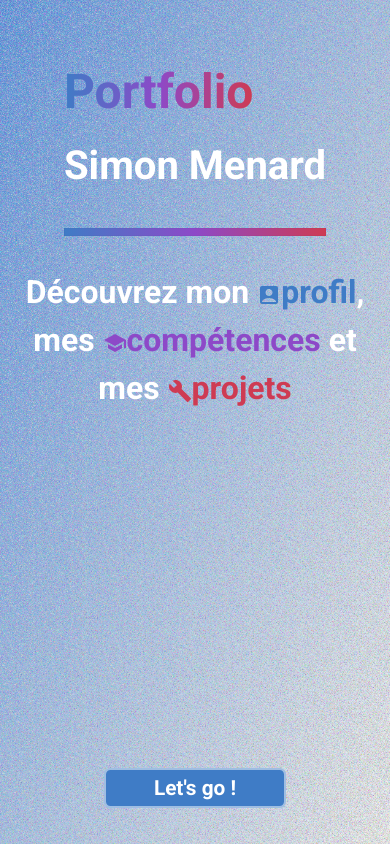
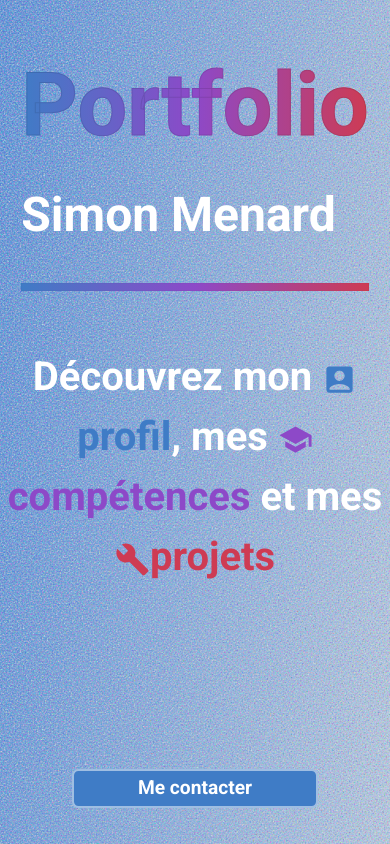
Before and after one commit to SimardCodeTard/portfolio_new, a Next.js app: page / in a window 390 px wide. Shown: the top 844 px of the page. Built offline with nearby package versions, Linux system fonts and the light colour scheme.

Commit message:
feat(landing, profile): profile on same page as lmanding, small style edits

```diff
--- a/app/globals.css
+++ b/app/globals.css
@@ -34,40 +34,45 @@ body {
   background-blend-mode: overlay;
 }
 
-* {
-  text-size-adjust: auto;
-}
-
 h1 {
-  font-size: 6rem;
+  font-size: 12rem;
   font-weight: 550;
 }
 
 h2 {
-  font-size: 2.5rem;
+  font-size: 4rem;
   font-weight: 550;
 }
 
 h3 {
-  font-size: 2rem;
-  font-weight: 500;
+  font-size: 3rem;
+  font-weight: 550;
 }
 
 b {
   color: var(--accent1);
 }
 
+.profile-link {
+color: var(--accent1);
+}
+.skills-link {
+color: var(--accent2);
+}
+.projects-link {
+color: var(--accent3);
+}
+
 button {
-  font-size: 1.3rem;
+  font-size: 2rem;
   font-weight: 600;
-  padding: .2rem 3rem;
+  padding: .2rem 4rem;
   border-radius: 0.4rem;
   background-color: var(--accent1);
   cursor: pointer;
   border: solid 1px rgba(var(--foreground-rgb), .2);
   transition: all 0.2s ease-out;
   box-shadow: 0 0 10px rgba(var(--accent1), 1);
-  height: 2.5rem;
   border: solid 2px rgba(255,255,255,0.5);
 }
 
@@ -90,7 +95,7 @@ button:active {
   background: linear-gradient(to right, var(--accent1), var(--accent2) 50%, var(--accent3));
   -webkit-background-clip: text;
   -webkit-text-fill-color: transparent;
-  /* -webkit-text-stroke: 1px rgba(0, 0, 0, 0.1); */
+  -webkit-text-stroke: 1px rgba(0, 0, 0, 0.1);
 }
 
 .vertical-separator {
@@ -107,18 +112,10 @@ button:active {
 
 .card {
   max-width: 90vw;
-  width: 52rem;
+  width: 70vw;
   border: solid 2px rgba(var(--accent1-rgb), 0.2);
   display: flex;
   flex-direction: column;
-  background:
-  /* url('/grain-filter-lg.svg'), */
-  linear-gradient(
-      to top left,
-      rgba(var(--accent2-rgb), .2) 50%,
-      /* RGBA(0, 0, 0, 0.2), */
-      transparent
-    );
   backdrop-filter: blur(5px);
   border-radius: 1rem;
   box-shadow: 0 0 20px rgba(0, 0, 0, .5);
@@ -133,12 +130,14 @@ button:active {
 
 .card-header {
   border-bottom: var(--card-separator);
-  height: var(--card-header-footer-height);
+  min-height: var(--card-header-footer-height);
 }
 
 .card-content {
   display: flex;
   flex-direction: row;
+  font-size: 1.3rem;
+  margin-bottom: 2rem;
 }
 
 .card-footer {
@@ -146,24 +145,50 @@ button:active {
   display: flex;
   justify-content: center;
   align-items: center;
-  height: var(--card-header-footer-height);
+  min-height: var(--card-header-footer-height);
 }
 
 a {
   color: var(--accent1);
   text-decoration: none;
-  font-size: 1.5rem;
   font-weight: 600;
 }
 
-@media screen and (max-width: 768px) {
+@media screen and (max-width: 600px) {
   h1 {
     font-size: 6rem;
   }
+  main > div {
+    align-items: center;
+  }
+  .button-wrapper {
+    margin-top: auto;
+    margin-bottom: 2rem;
+  }
 }
 
-@media screen and (max-width: 400px) {
+
+@media screen and (max-width: 500px) {
   h1 {
-    font-size: 3rem !important;
+    font-size: 5.5rem;
+    margin-top: 10% !important;
+  }
+
+  h2 {
+    font-size: 3rem;
+  }
+
+  h3 {
+    font-size: 2.5rem;
+  }
+
+  button {
+    font-size: 1.2rem;
   }
 }
+
+@media screen and (max-height: 700px) {
+    h3 {
+      margin-top: unset !important;
+    }
+}
--- a/app/page.css
+++ /dev/null
@@ -1,33 +0,0 @@
-h3 {
-    font-weight: 550;
-}
-
-h1 {
-  font-size: 8rem;
-}
-
-a {
-  font-size: unset;
-}
-.profile-link {
-  color: var(--accent1);
-}
-.skills-link {
-  color: var(--accent2);
-}
-.projects-link {
-  color: var(--accent3);
-}
-
-@media screen and (max-width: 600px) {
-  h1 {
-    font-size: 6rem;
-  }
-  main > div {
-    align-items: center;
-  }
-  .button-wrapper {
-    margin-top: auto;
-    margin-bottom: 2rem;
-  }
-}
--- a/app/page.tsx
+++ b/app/page.tsx
@@ -1,25 +1,30 @@
 import Link from "next/link";
-import './page.css';
 import AccountBoxIcon from '@mui/icons-material/AccountBox';
 import SchoolIcon from '@mui/icons-material/School';
 import BuildIcon from '@mui/icons-material/Build';
+import ProfilePage from "./profile/profile";
 
 export default function Home() {
   return (
-    <main className="flex justify-center min-h-screen">
-      <div className="flex flex-col p-1 max-w-md items-center">
+    <main className="flex flex-col items-center min-h-screen snap-y snap-mandatory overflow-y-scroll">
+
+      <div className="flex flex-col p-1 min-h-screen items-center snap-always snap-start mb-24">
         <div className="w-fit max-w-[100vw]">
           <h1 className="mt-[20%] text-gradient">Portfolio</h1>
           <h2 className="my-2">Simon Menard</h2>
           <div className="vertical-separator"></div>
         </div>
-        <h3 className="text-center mb-5 w-full">
-          Découvrez mon <Link href='/profile' className="profile-link"><AccountBoxIcon/>profil</Link>
-          , mes<Link href='/skills' className="skills-link"> <SchoolIcon/>compétences
-          </Link> et mes <Link className="projects-link" href='/projects'><BuildIcon/>projets</Link></h3>
-        <div className="button-wrapper flex mt-12 justify-center">
-          <button>Let&apos;s go !</button>
+        <h3 className="text-center mt-6 mb-5 w-full">
+          Découvrez mon <Link href='#profile' className="profile-link"><AccountBoxIcon fontSize="large"/>profil</Link>
+          , mes<Link href='#skills' className="skills-link"> <SchoolIcon fontSize="large"/>compétences
+          </Link> et mes <Link className="projects-link" href='#projects'><BuildIcon fontSize="large"/>projets</Link></h3>
+        <div className="button-wrapper flex mt-auto mb-12 justify-center">
+          <button>Me contacter</button>
         </div>
+      </div>
+
+      <div className="min-h-screen flex items-center snap-always snap-start">
+        <ProfilePage></ProfilePage>
       </div>
     </main>
   );
--- a/app/profile/components/cv.tsx
+++ /dev/null
@@ -1,5 +0,0 @@
-const CV = () => <div>
-    <h2>Simon MENARD - Mon CV</h2>
-</div>
-
-export default CV;
--- a/app/profile/page.css
+++ b/app/profile/profile.css
@@ -1,5 +1,20 @@
 .profile-picture {
     box-shadow: 0 0 10px rgba(0, 0, 0, 0.5);
+}
+
+.card {
+    background:
+    /* url('/grain-filter.svg'), */
+    linear-gradient(
+        to top left,
+        rgba(var(--accent1-rgb), .2) 50%,
+        transparent
+    );
+}
+
+h1 {
+    color: var(--accent1);
+    -webkit-text-stroke: 1px rgba(255, 255, 255, 0.5);
 }
 
 @media screen and (max-width: 600px) {
```
Also changed, not shown: app/profile/page.tsx (deleted, +0 -44 lines), app/profile/profile.tsx (added, +25 -0 lines).
